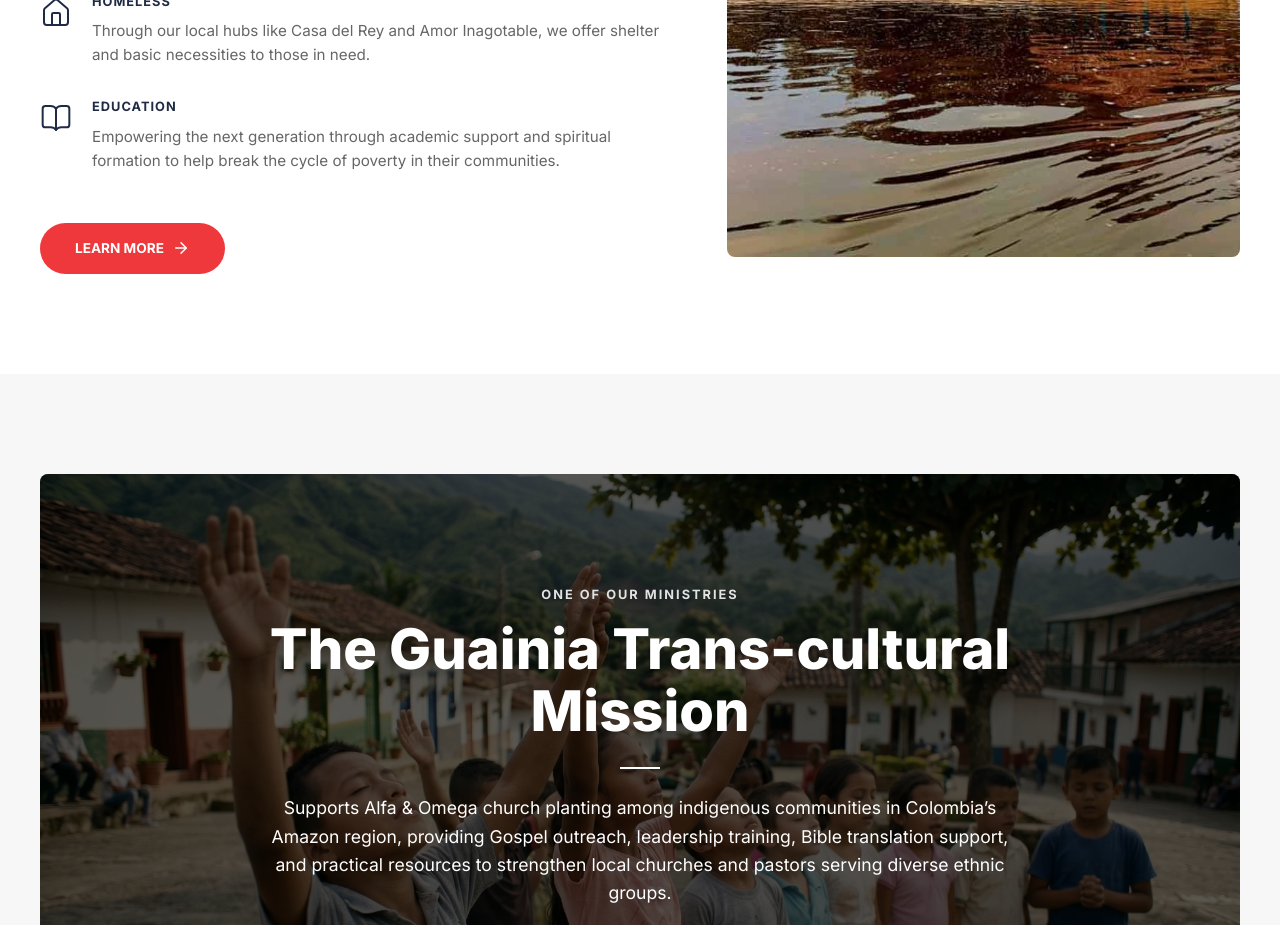
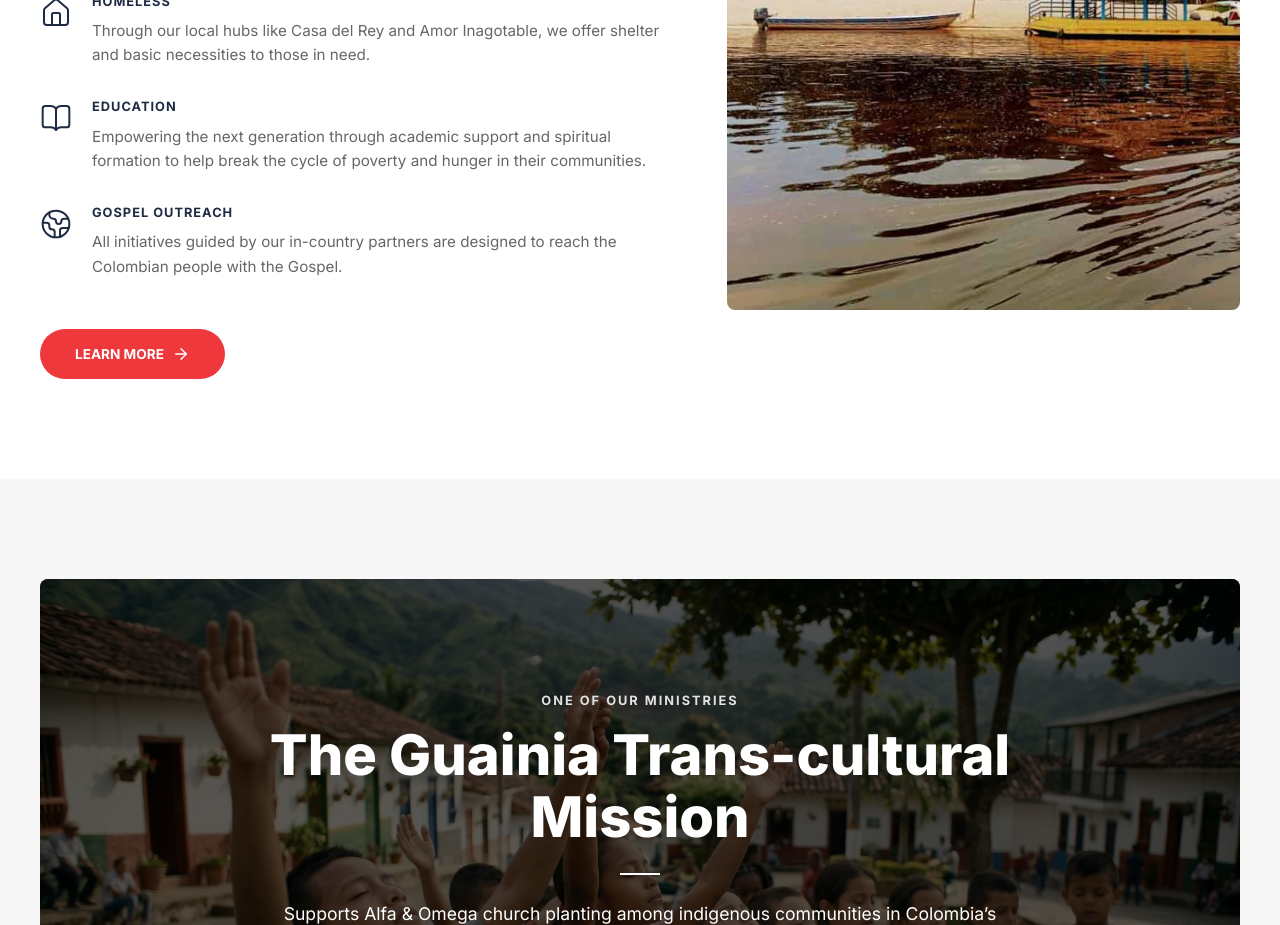
Before and after one commit to cgdiazv/oneway-ministries-site, a Next.js app: page / in a window 1280 px wide. Shown: the part 1360-2285 px from the top of the page. Built offline with nearby package versions, Linux system fonts and the light colour scheme.

Commit message:
Update homepage texts

```diff
--- a/app/page.tsx
+++ b/app/page.tsx
@@ -6,7 +6,7 @@ import { useRouter } from "next/navigation";
 import { theme } from "@/styles/theme";
 // 1. Importamos ministriesData junto con newsData
 import { newsData, ministriesData } from "@/lib/data";
-import { Baby, Home as HomeIcon, BookOpen, ArrowRight, Play, Calendar, Folder, Menu, X, ChevronDown } from "lucide-react";
+import { Baby, Home as HomeIcon, BookOpen, ArrowRight, Play, Calendar, Folder, Menu, X, ChevronDown, Earth } from "lucide-react";
 // Import useDonate hook
 import { useDonate } from "@/context/DonateContext";
 
@@ -44,11 +44,14 @@ export default function Home() {
     {
       icon: <BookOpen size={32} strokeWidth={1.5} />,
       title: "EDUCATION",
-      text: "Empowering the next generation through academic support and spiritual formation to help break the cycle of poverty in their communities.",
+      text: "Empowering the next generation through academic support and spiritual formation to help break the cycle of poverty and hunger in their communities.",
+    },
+    {
+      icon: <Earth size={32} strokeWidth={1.5} />,
+      title: "GOSPEL OUTREACH",
+      text: "All initiatives guided by our in-country partners are designed to reach the Colombian people with the Gospel.",
     },
   ];
-
-  // ELIMINAMOS projectsData DE AQUÍ
 
   const partnerLogos = [
     { name: "Temple of God", svgSrc: "/logos/temple_of_god.svg" },
```
